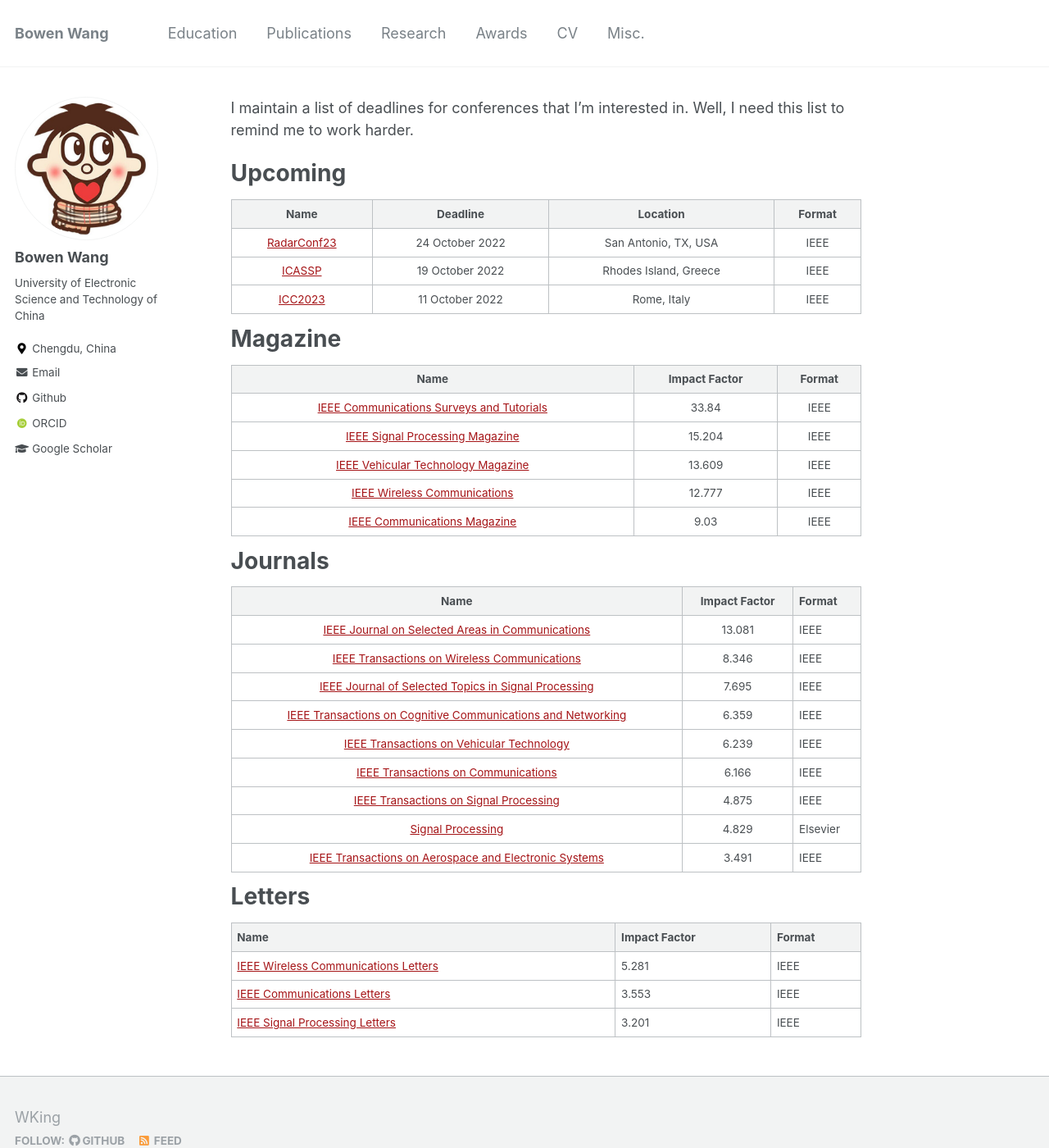
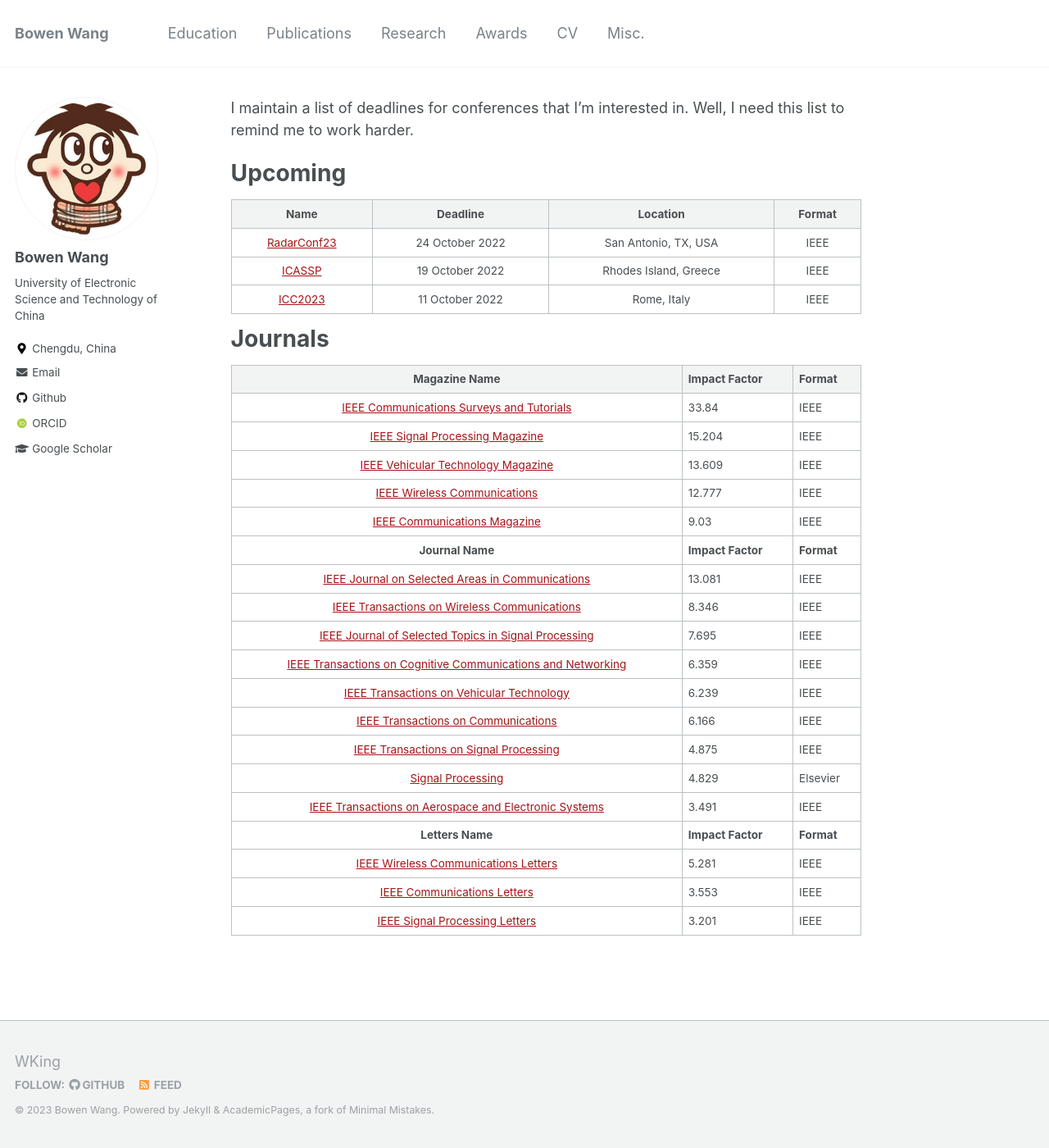
Before and after one commit to BW-Wang/BW-Wang.github.io, a Jekyll site: the page built from _pages/misc.md, in a window 1280 px wide and 1400 px high. Shown: the whole window at 82% size. Built offline with Jekyll 4.4.1, drawn with Linux system fonts in a browser that asks for light colours; some web fonts are replaced.

Commit message:
Update misc.md

```diff
--- a/_pages/misc.md
+++ b/_pages/misc.md
@@ -13,34 +13,26 @@
 |        [ICASSP](https://2023.ieeeicassp.org/)        | 19 October 2022 | Rhodes Island, Greece |  IEEE  |
 |       [ICC2023](https://icc2023.ieee-icc.org/)       | 11 October 2022 |      Rome, Italy      |  IEEE  |
 
-# Magazine
-
-|                             Name                             | Impact Factor | Format |
-| :----------------------------------------------------------: | :-----------: | :----: |
-| [IEEE Communications Surveys and Tutorials](https://ieeexplore.ieee.org/xpl/RecentIssue.jsp?punumber=9739) |     33.84     |  IEEE  |
-| [IEEE Signal Processing Magazine](https://ieeexplore.ieee.org/xpl/RecentIssue.jsp?punumber=79) |    15.204     |  IEEE  |
-| [IEEE Vehicular Technology Magazine](https://ieeexplore.ieee.org/xpl/RecentIssue.jsp?punumber=10209) |    13.609     |  IEEE  |
-| [IEEE Wireless Communications](https://ieeexplore.ieee.org/xpl/RecentIssue.jsp?punumber=7742) |    12.777     |  IEEE  |
-| [IEEE Communications Magazine](https://ieeexplore.ieee.org/xpl/RecentIssue.jsp?punumber=35) |     9.03      |  IEEE  |
-
 # Journals
 
-|                             Name                             | Impact Factor | Format   |
-| :----------------------------------------------------------: | :-----------: | -------- |
-| [IEEE Journal on Selected Areas in  Communications](https://ieeexplore.ieee.org/xpl/RecentIssue.jsp?punumber=49) |    13.081     | IEEE     |
-| [IEEE Transactions on Wireless  Communications](https://ieeexplore.ieee.org/xpl/RecentIssue.jsp?punumber=7693) |     8.346     | IEEE     |
-| [IEEE Journal of Selected Topics in  Signal Processing](https://ieeexplore.ieee.org/xpl/RecentIssue.jsp?punumber=4200690) |     7.695     | IEEE     |
-| [IEEE Transactions on Cognitive Communications and Networking](https://ieeexplore.ieee.org/xpl/RecentIssue.jsp?punumber=6687307) |     6.359     | IEEE     |
-| [IEEE Transactions on Vehicular  Technology](https://ieeexplore.ieee.org/xpl/RecentIssue.jsp?punumber=25) |     6.239     | IEEE     |
-| [IEEE Transactions on Communications](https://ieeexplore.ieee.org/xpl/RecentIssue.jsp?punumber=26) |     6.166     | IEEE     |
-| [IEEE Transactions on Signal  Processing](https://ieeexplore.ieee.org/xpl/RecentIssue.jsp?punumber=78) |     4.875     | IEEE     |
-| [Signal  Processing](https://www.sciencedirect.com/journal/signal-processing) |     4.829     | Elsevier |
-| [IEEE Transactions on Aerospace and Electronic Systems](https://ieeexplore.ieee.org/xpl/RecentIssue.jsp?punumber=7) |     3.491     | IEEE     |
-
-# Letters
-
-| Name                                                         | Impact Factor | Format |
-| ------------------------------------------------------------ | ------------- | ------ |
-| [IEEE Wireless Communications Letters](https://ieeexplore.ieee.org/xpl/RecentIssue.jsp?punumber=5962382) | 5.281         | IEEE   |
-| [IEEE Communications Letters](https://ieeexplore.ieee.org/xpl/RecentIssue.jsp?punumber=4234) | 3.553         | IEEE   |
-| [IEEE Signal Processing Letters](https://ieeexplore.ieee.org/xpl/RecentIssue.jsp?punumber=97) | 3.201         | IEEE   |
+|                        Magazine Name                         | Impact Factor     | Format     |
+| :----------------------------------------------------------: | ----------------- | ---------- |
+| [IEEE Communications Surveys and Tutorials](https://ieeexplore.ieee.org/xpl/RecentIssue.jsp?punumber=9739) | 33.84             | IEEE       |
+| [IEEE Signal Processing Magazine](https://ieeexplore.ieee.org/xpl/RecentIssue.jsp?punumber=79) | 15.204            | IEEE       |
+| [IEEE Vehicular Technology Magazine](https://ieeexplore.ieee.org/xpl/RecentIssue.jsp?punumber=10209) | 13.609            | IEEE       |
+| [IEEE Wireless Communications](https://ieeexplore.ieee.org/xpl/RecentIssue.jsp?punumber=7742) | 12.777            | IEEE       |
+| [IEEE Communications Magazine](https://ieeexplore.ieee.org/xpl/RecentIssue.jsp?punumber=35) | 9.03              | IEEE       |
+|                       **Journal Name**                       | **Impact Factor** | **Format** |
+| [IEEE Journal on Selected Areas in  Communications](https://ieeexplore.ieee.org/xpl/RecentIssue.jsp?punumber=49) | 13.081            | IEEE       |
+| [IEEE Transactions on Wireless  Communications](https://ieeexplore.ieee.org/xpl/RecentIssue.jsp?punumber=7693) | 8.346             | IEEE       |
+| [IEEE Journal of Selected Topics in  Signal Processing](https://ieeexplore.ieee.org/xpl/RecentIssue.jsp?punumber=4200690) | 7.695             | IEEE       |
+| [IEEE Transactions on Cognitive Communications and Networking](https://ieeexplore.ieee.org/xpl/RecentIssue.jsp?punumber=6687307) | 6.359             | IEEE       |
+| [IEEE Transactions on Vehicular  Technology](https://ieeexplore.ieee.org/xpl/RecentIssue.jsp?punumber=25) | 6.239             | IEEE       |
+| [IEEE Transactions on Communications](https://ieeexplore.ieee.org/xpl/RecentIssue.jsp?punumber=26) | 6.166             | IEEE       |
+| [IEEE Transactions on Signal  Processing](https://ieeexplore.ieee.org/xpl/RecentIssue.jsp?punumber=78) | 4.875             | IEEE       |
+| [Signal  Processing](https://www.sciencedirect.com/journal/signal-processing) | 4.829             | Elsevier   |
+| [IEEE Transactions on Aerospace and Electronic Systems](https://ieeexplore.ieee.org/xpl/RecentIssue.jsp?punumber=7) | 3.491             | IEEE       |
+|                       **Letters Name**                       | **Impact Factor** | **Format** |
+| [IEEE Wireless Communications Letters](https://ieeexplore.ieee.org/xpl/RecentIssue.jsp?punumber=5962382) | 5.281             | IEEE       |
+| [IEEE Communications Letters](https://ieeexplore.ieee.org/xpl/RecentIssue.jsp?punumber=4234) | 3.553             | IEEE       |
+| [IEEE Signal Processing Letters](https://ieeexplore.ieee.org/xpl/RecentIssue.jsp?punumber=97) | 3.201             | IEEE       |
```
